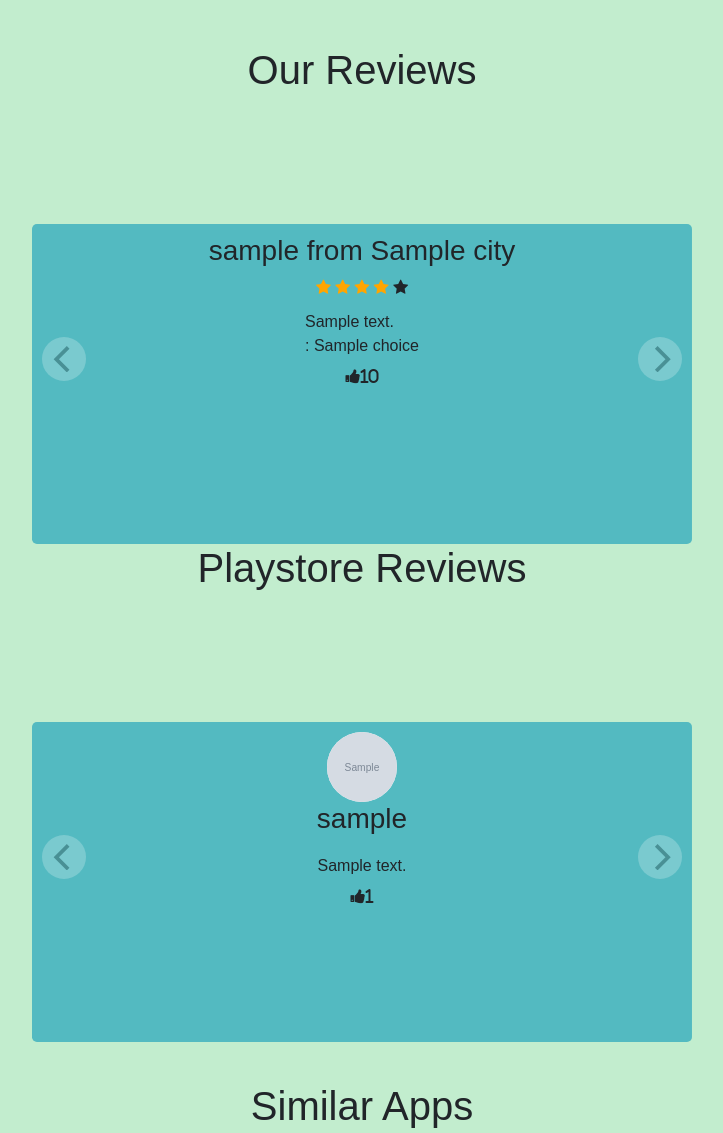
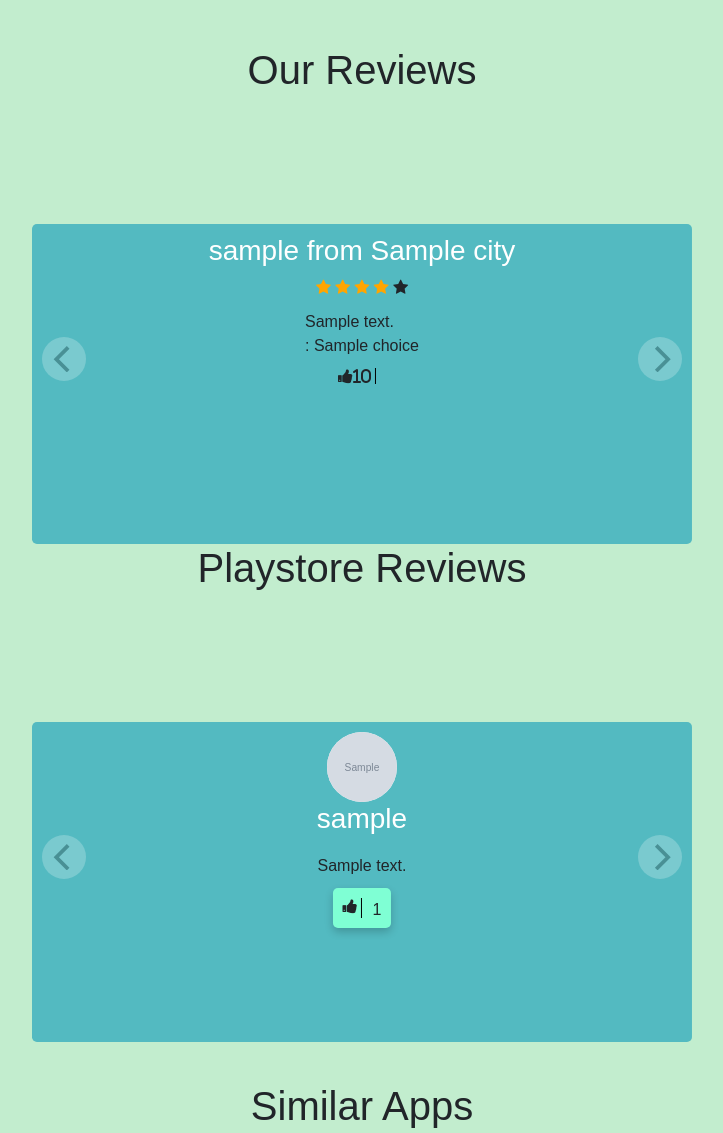
Before and after one commit to Smart-Local-Guide-Devs/webapp, a Django app: template frontend/templates/appPage.html in a window 1280 px wide. Shown: the part 822-1955 px from the top of the page, without its empty margins (278-1001 px from the left). Run offline with Django 3.2, Linux system fonts and the light colour scheme; the template is opened without the code that fills it: most values are stand-ins (such as "Sample title", 1, 10 or a date in 2020); grey boxes marked "Sample" are stand-in pictures; some libraries are stand-ins or nearby versions.

Commit message:
review designing

```diff
--- a/frontend/static/appPage.css
+++ b/frontend/static/appPage.css
@@ -258,3 +258,22 @@ header .navlinks li a{
   border-radius: 50%;
 
 }
+
+.upvotes{
+  display: flex;
+  flex-direction: row;
+  padding:10px;
+  height: 40px;
+  background:aquamarine;
+  border-radius: 5px;
+  box-shadow: 0 4px 8px 0 rgba(0, 0, 0, 0.2);
+
+}
+.fa-thumbs-up{
+  margin-right: 10px;
+  border-right:solid black 1px;
+  padding-right: 4px;
+}
+.userName{
+  color:white;
+}
--- a/frontend/templates/appPage.html
+++ b/frontend/templates/appPage.html
@@ -334,8 +334,12 @@
         </div>
         <div class="review content">
           {{review.content}}
+        </div >
+        <div class='upvotes'>
+          <em  class="fa fa-thumbs-up"></em>
+          <p>{{review.thumbsUpCount}}</p>
         </div>
-        <em class="fa fa-thumbs-up">{{review.thumbsUpCount}}</em>
+
       </div>
     </div>
     {%endfor%}
```
